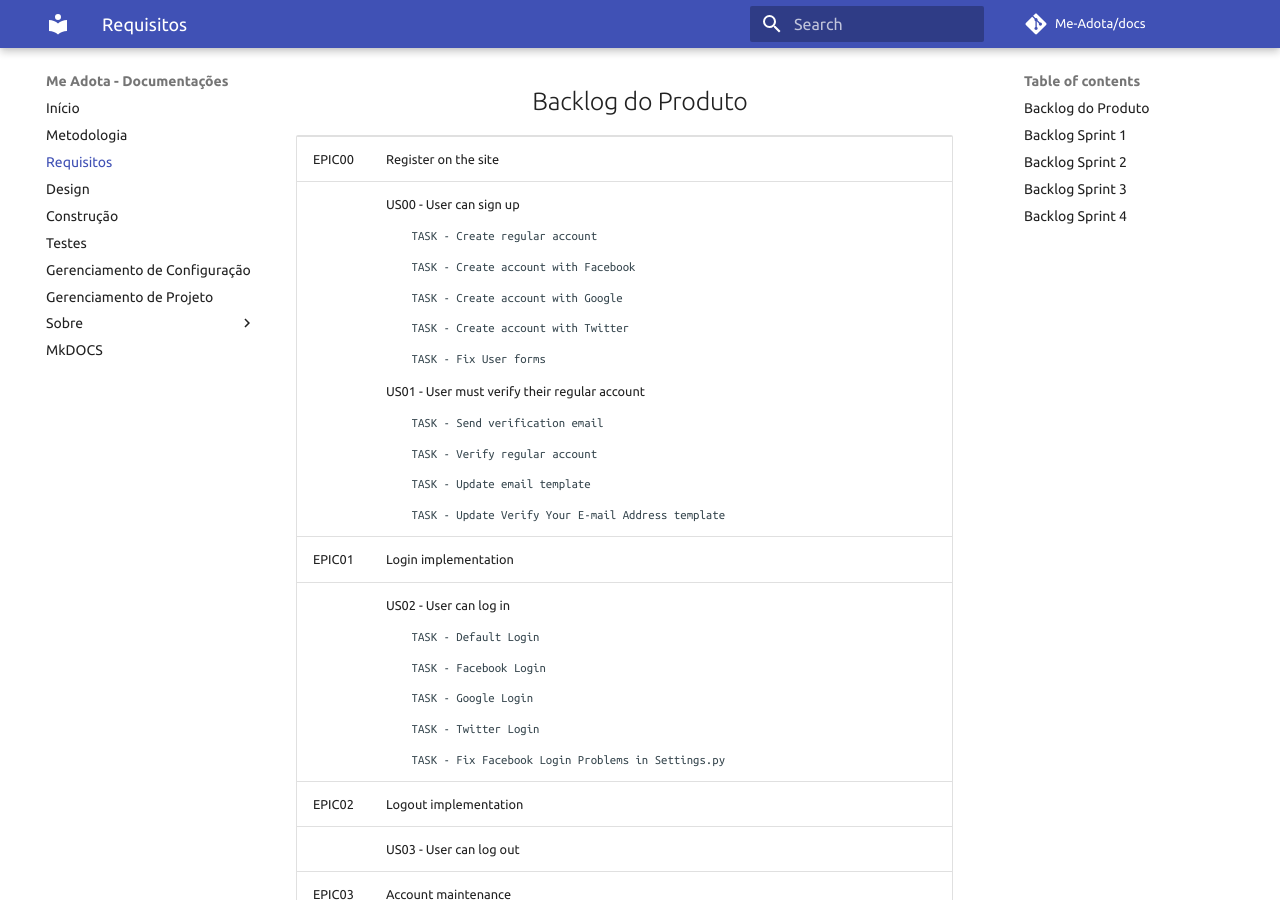
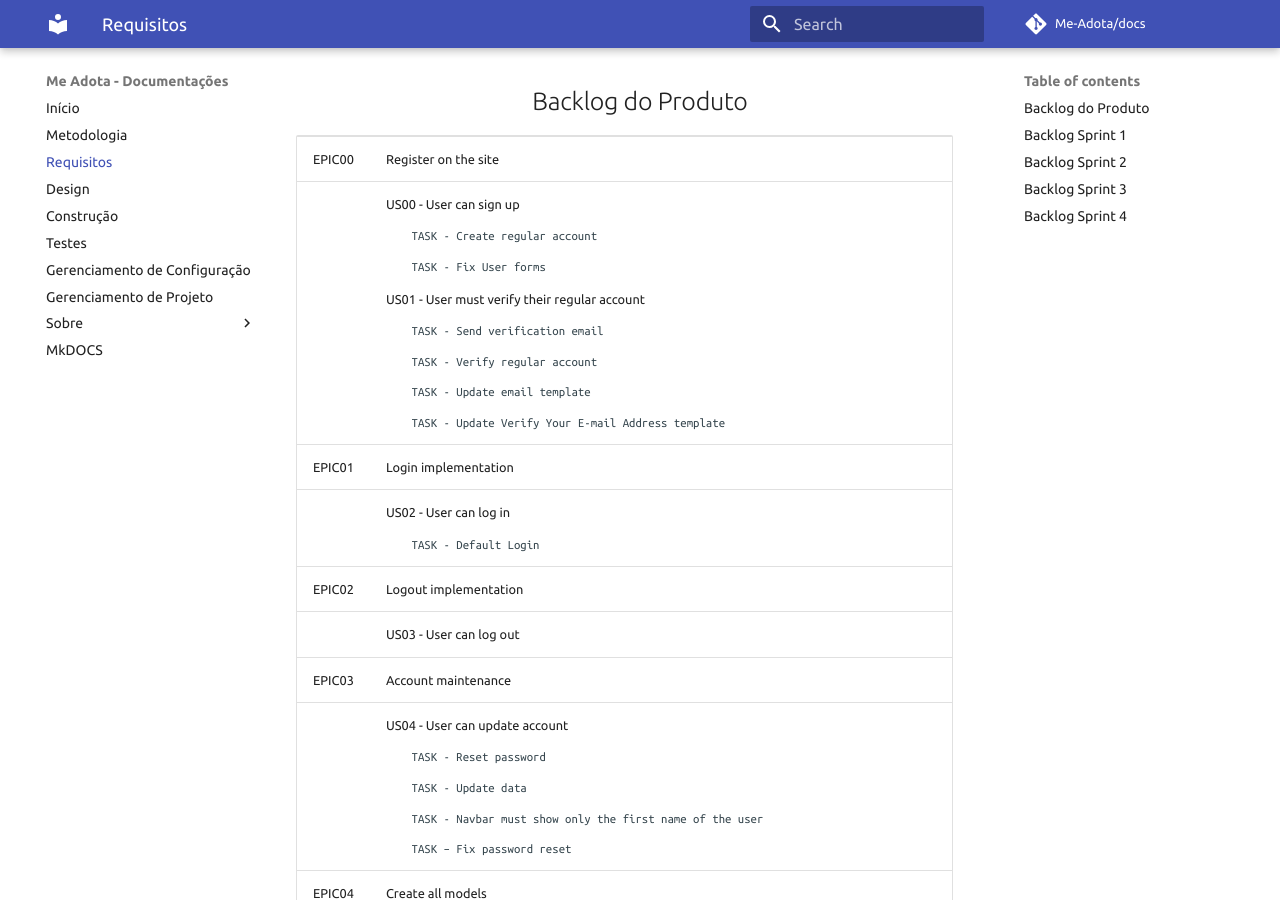
Before and after one commit to Me-Adota/docs, an MkDocs documentation site: the page built from docs/requirements.md, in a window 1280 px wide and 900 px high, scrolled down 440 px. Built offline with MkDocs 1.6.1 and Material for MkDocs 9.7.7, drawn with Linux system fonts in a browser that asks for light colours; comment, search, counter and statistics services are not loaded; some of the changed text lies outside the part shown.

Commit message:
:arrow_up: Updated requirements.md

```diff
--- a/docs/requirements.md
+++ b/docs/requirements.md
@@ -20,9 +20,6 @@ Não foi possível realizar a Observação Participativa para compor o levantame
         <td>
             US00 - User can sign up<br>
                 <pre>    TASK - Create regular account</pre>
-                <pre>    TASK - Create account with Facebook</pre>
-                <pre>    TASK - Create account with Google</pre>
-                <pre>    TASK - Create account with Twitter</pre>
                 <pre>    TASK - Fix User forms</pre>
             US01 - User must verify their regular account<br>
                 <pre>    TASK - Send verification email</pre>
@@ -40,10 +37,6 @@ Não foi possível realizar a Observação Participativa para compor o levantame
         <td>
             US02 - User can log in<br>
                 <pre>    TASK - Default Login</pre>
-                <pre>    TASK - Facebook Login</pre>
-                <pre>    TASK - Google Login</pre>
-                <pre>    TASK - Twitter Login</pre>
-                <pre>    TASK - Fix Facebook Login Problems in Settings.py</pre>
         </td>
     </tr>
     <tr>
@@ -236,7 +229,6 @@ Não foi possível realizar a Observação Participativa para compor o levantame
         <td>
             US00 - User can sign up<br>
                 <pre>    TASK - Create regular account</pre>
-                <pre>    TASK - Create account with Facebook</pre>
             US01 - User must verify their regular account<br>
                 <pre>    TASK - Send verification email</pre>
                 <pre>    TASK - Verify regular account</pre>
@@ -251,8 +243,6 @@ Não foi possível realizar a Observação Participativa para compor o levantame
         <td>
             US02 - User can log in<br>
                 <pre>    TASK - Default Login</pre>
-                <pre>    TASK - Facebook Login</pre>
-                <pre>    TASK - Fix Facebook Login Problems in Settings.py</pre>
         </td>
     </tr>
     <tr>
```
